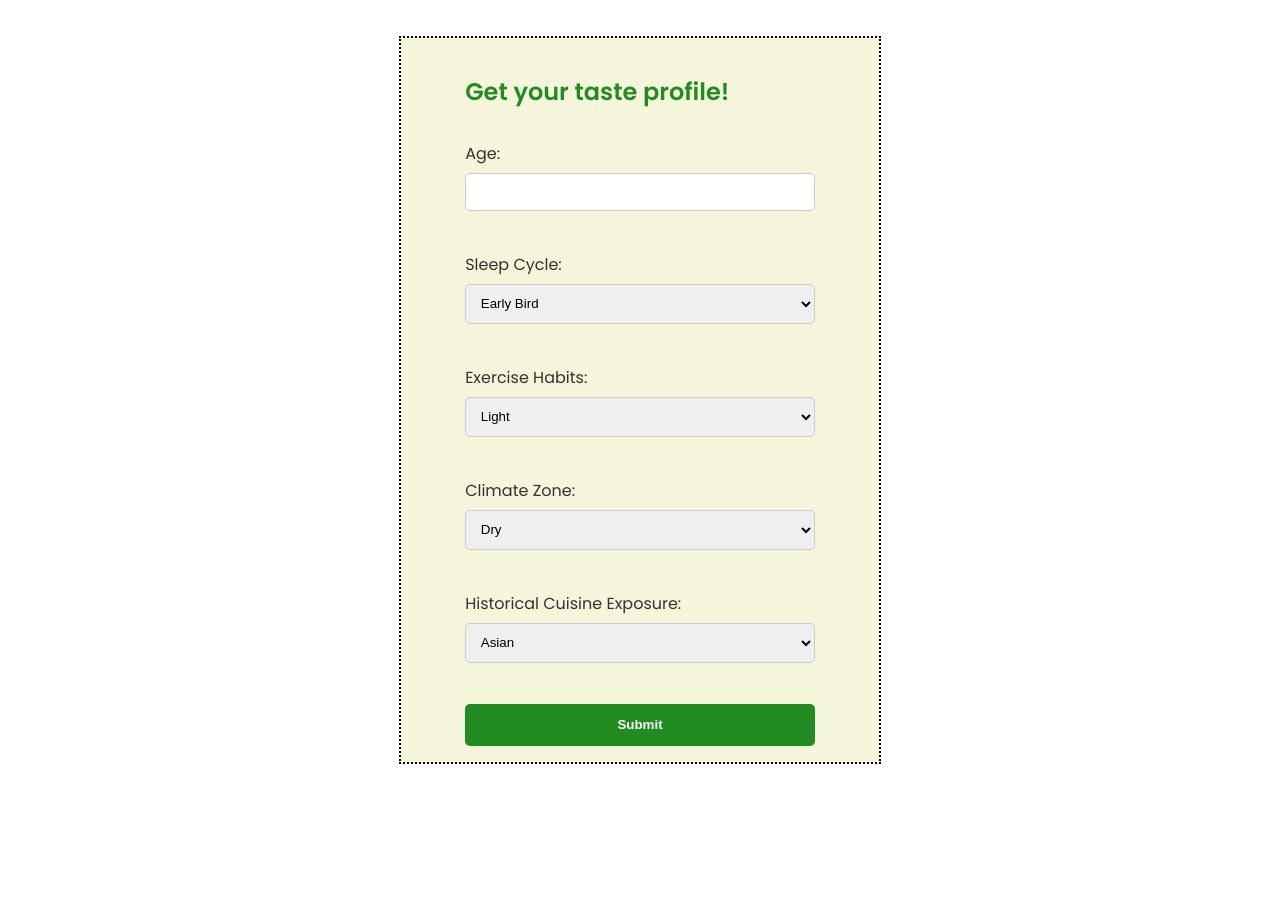
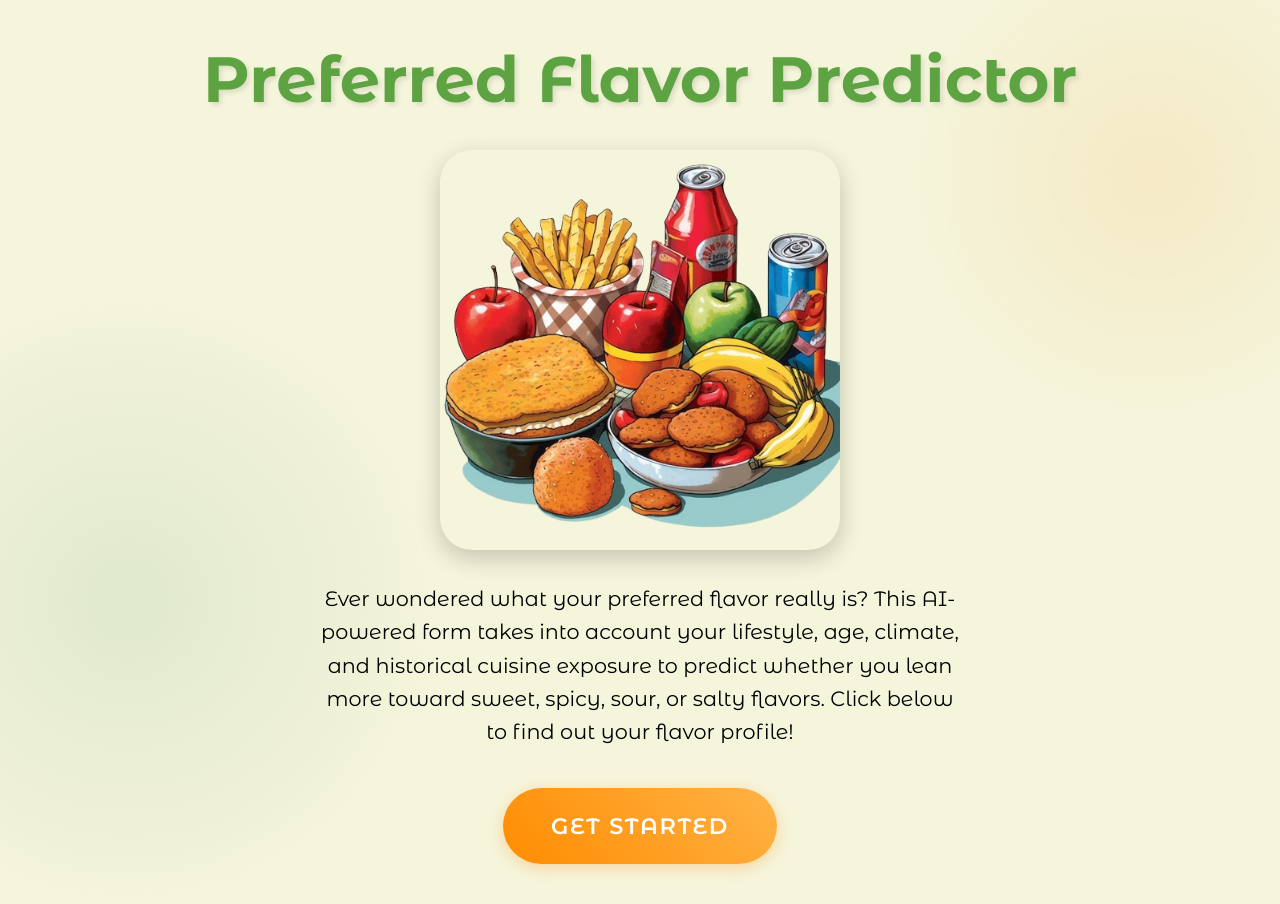
Before and after one commit to emilydma08/flavorsense, a Flask app: page / in a window 1280 px wide. Before the commit the page ends 764 px from the top, so only its background shows below. Run offline with Flask 3, Linux system fonts and the light colour scheme; parts of the project's set-up code (start-up, migrations or seed data) failed here and were passed over.

Commit message:
improved styling

```diff
--- a/app.py
+++ b/app.py
@@ -51,6 +51,10 @@ model.load_state_dict(torch.load("best_model.pth", map_location=torch.device("cp
 model.eval()
 
 @app.route('/')
+def landing():
+    return render_template('landing.html')
+
+@app.route('/form')
 def form():
     return render_template('form.html')
 
--- a/static/styles.css
+++ b/static/styles.css
@@ -1,113 +1,311 @@
-@import url('https://fonts.googleapis.com/css2?family=Poppins:wght@400;600&display=swap');
+@import url('https://fonts.googleapis.com/css2?family=Montserrat+Alternates:ital,wght@0,100;0,200;0,300;0,400;0,500;0,600;0,700;0,800;0,900;1,100;1,200;1,300;1,400;1,500;1,600;1,700;1,800;1,900&display=swap');
+
+* {
+    margin: 0;
+    padding: 0;
+    box-sizing: border-box;
+}
+
+:root {
+    --dark-jungle-green: #5da341;
+    --bright-orange: #FF8C00;
+    --white: #FFFFFF;
+    --black: #000000;
+    --light-bg: #F0F8F0;
+    --cream: #F5F5DC;
+}
 
 body {
-    font-family: 'Poppins', sans-serif;
-    background-color: #FFFFFF;
-    color: #000000;
-    display: flex;
-    justify-content: center;
-    align-items: center;
+    font-family: 'Montserrat Alternates', sans-serif;
+    background: var(--cream);
+    color: var(--black);
     min-height: 100vh;
-    margin: 0;
+    position: relative;
+    overflow-x: hidden;
 }
 
-.container {
-    background-color: #f9f9f9;
-    padding: 2em;
-    border-radius: 10px;
-    box-shadow: 0 0 20px rgba(0, 0, 0, 0.1);
-    width: 100%;
-    max-width: 500px;
+/* Circular background shapes */
+body::before {
+    content: '';
+    position: fixed;
+    top: -10vh;
+    right: -10vw;
+    width: 40vw;
+    height: 40vw;
+    background: radial-gradient(circle, rgba(255, 140, 0, 0.1) 0%, transparent 70%);
+    border-radius: 50%;
+    z-index: -1;
+}
+
+body::after {
+    content: '';
+    position: fixed;
+    bottom: -15vh;
+    left: -15vw;
+    width: 50vw;
+    height: 50vw;
+    background: radial-gradient(circle, rgba(143, 188, 143, 0.2) 0%, transparent 70%);
+    border-radius: 50%;
+    z-index: -1;
+}
+
+/* Landing page styles */
+h1 {
+    font-size: clamp(2.5rem, 8vw, 4rem);
+    color: var(--dark-jungle-green);
+    text-align: center;
+    margin-bottom: 4vh;
+    font-weight: 700;
+    text-shadow: 0.2vw 0.2vw 0.4vw rgba(0, 0, 0, 0.1);
+}
+
+.landing-container {
+    display: flex;
+    flex-direction: column;
+    align-items: center;
+    justify-content: center;
+    min-height: 100vh;
+    padding: 5vh 5vw;
     text-align: center;
 }
 
+.landing-container img {
+    max-width: min(80vw, 25rem);
+    height: auto;
+    border-radius: 2rem;
+    box-shadow: 0 1vh 3vh rgba(0, 0, 0, 0.2);
+    margin-bottom: 4vh;
+}
+
+.landing-container p {
+    font-size: clamp(1rem, 2vw, 1.3rem);
+    line-height: 1.6;
+    max-width: min(90vw, 40rem);
+    margin-bottom: 5vh;
+    color: var(--black);
+    font-weight: 400;
+}
+
+.button {
+    display: inline-block;
+    background: linear-gradient(45deg, var(--bright-orange), #FFB347);
+    color: var(--white);
+    padding: clamp(1rem, 3vw, 1.5rem) clamp(2rem, 6vw, 3rem);
+    border-radius: 3rem;
+    text-decoration: none;
+    font-size: clamp(1.1rem, 4vw, 1.4rem);
+    font-weight: 600;
+    transition: all 0.3s ease;
+    box-shadow: 0 0.5vh 2vh rgba(255, 140, 0, 0.3);
+    text-transform: uppercase;
+    letter-spacing: 0.1rem;
+}
+
+.button:hover {
+    transform: translateY(-0.3vh);
+    box-shadow: 0 1vh 3vh rgba(255, 140, 0, 0.4);
+    background: linear-gradient(45deg, #FFB347, var(--bright-orange));
+}
+
+/* Form page styles */
+.page {
+    max-height: 150vh;
+    background: white;
+    border-radius: 2rem;
+    padding: clamp(3vh, 6vh, 8vh) clamp(4vw, 8vw, 6rem);
+    margin: 5vh auto;
+    max-width: min(90vw, 35rem);
+    box-shadow: 0 2vh 5vh rgba(0, 0, 0, 0.15);
+    position: relative;
+    overflow-y: auto;
+}
+
+.page::before {
+    content: '';
+    position: absolute;
+    top: -2rem;
+    left: -2rem;
+    width: 8rem;
+    height: 8rem;
+    background: radial-gradient(circle, rgba(255, 140, 0, 0.15) 0%, transparent 70%);
+    border-radius: 50%;
+    z-index: -1;
+}
+
 h2 {
-    color: #228B22; /* Jungle Green */
-    margin-right: 4vw;
+    color: var(--dark-jungle-green);
+    font-size: clamp(1.8rem, 6vw, 2.5rem);
+    text-align: center;
+    margin-bottom: 4vh;
+    font-weight: 600;
 }
 
 form {
-    margin-top: 2em;
-
-}
-
-.page{
-    border: 2px dotted black;
-    background-color: beige;
-    padding: 2vh 5vw;
+    display: flex;
+    flex-direction: column;
+    gap: 3vh;
 }
 
 label {
-    display: block;
-    margin-bottom: 1em;
-    color: #333;
-    text-align: left;
+    color: var(--black);
+    font-size: clamp(1rem, 3.5vw, 1.2rem);
+    font-weight: 500;
+    margin-bottom: 1vh;
 }
 
 input, select {
     width: 100%;
-    padding: 0.8em;
-    border: 1px solid #ccc;
-    border-radius: 5px;
-    box-sizing: border-box;
-    margin-top: 0.5em;
-    transition: border-color 0.3s;
+    padding: clamp(1rem, 3vw, 1.2rem);
+    border: 0.2rem solid beige;
+    border-radius: 1rem;
+    font-family: 'Montserrat Alternates', sans-serif;
+    font-size: clamp(0.9rem, 3vw, 1.1rem);
+    background: var(--white);
+    transition: all 0.3s ease;
+    margin-top: 1vh;
 }
 
 input:focus, select:focus {
-    border-color: #FF8C00; /* Bright Orange */
+    border-color: var(--bright-orange);
     outline: none;
+    box-shadow: 0 0 0 0.3rem rgba(255, 140, 0, 0.2);
+    transform: scale(1.02);
 }
 
 button {
-    width: 100%;
-    padding: 1em;
-    background-color: #228B22; /* Jungle Green */
-    color: #FFFFFF;
+    background: linear-gradient(45deg, var(--dark-jungle-green), #6db349);
+    color: var(--white);
     border: none;
-    border-radius: 5px;
+    padding: clamp(1.2rem, 4vw, 1.5rem);
+    border-radius: 2rem;
+    font-family: 'Montserrat Alternates', sans-serif;
+    font-size: clamp(1.1rem, 4vw, 1.3rem);
+    font-weight: 600;
     cursor: pointer;
-    font-weight: 600;
-    transition: background-color 0.3s;
+    margin-top: 2vh;
+    text-transform: uppercase;
+    letter-spacing: 0.1rem;
+    opacity: 1;
 }
 
 button:hover {
-    background-color: #FF8C00; /* Bright Orange */
+    background: linear-gradient(45deg, var(--bright-orange), #FFB347);
+    transform: translateY(-0.2vh);
+    box-shadow: 0 1vh 2vh rgba(255, 140, 0, 0.3);
 }
 
-@media (max-width: 600px) {
-    .container {
-        padding: 1.5em;
-    }
+/* Result page styles */
+.container {
+    display: flex;
+    flex-direction: column;
+    align-items: center;
+    justify-content: center;
+    min-height: 100vh;
+    padding: 5vh 5vw;
+    text-align: center;
+    background: white;
+    border-radius: 2rem;
+    margin: 5vh auto;
+    max-width: min(90vw, 35rem);
+    box-shadow: 0 2vh 5vh rgba(0, 0, 0, 0.15);
+    position: relative;
+}
+
+.container::before {
+    content: '';
+    position: absolute;
+    top: -3rem;
+    right: -3rem;
+    width: 10rem;
+    height: 10rem;
+    background: radial-gradient(circle, rgba(143, 188, 143, 0.2) 0%, transparent 70%);
+    border-radius: 50%;
+    z-index: -1;
 }
 
 .prediction {
-    font-size: 2em;
-    font-weight: 600;
-    color: #FF8C00; /* Bright Orange */
-    margin: 1em 0;
+    font-size: clamp(2rem, 8vw, 3.5rem);
+    font-weight: 700;
+    color: var(--bright-orange);
+    margin: 4vh 0;
     animation: fadeIn 1s ease-in-out;
+    text-shadow: 0.1rem 0.1rem 0.3rem rgba(255, 140, 0, 0.3);
 }
 
 @keyframes fadeIn {
     from {
         opacity: 0;
-        transform: scale(0.9);
+        transform: scale(0.8) translateY(2vh);
     }
     to {
         opacity: 1;
-        transform: scale(1);
+        transform: scale(1) translateY(0);
     }
 }
 
 .back-link {
     display: inline-block;
-    margin-top: 1em;
-    color: #228B22; /* Jungle Green */
+    margin-top: 4vh;
+    color: var(--dark-jungle-green);
     text-decoration: none;
-    transition: color 0.3s;
+    font-size: clamp(1.1rem, 4vw, 1.3rem);
+    font-weight: 500;
+    padding: 1rem 2rem;
+    border: 0.2rem solid var(--dark-jungle-green);
+    border-radius: 2rem;
+    transition: all 0.3s ease;
 }
 
 .back-link:hover {
-    color: #FF8C00; /* Bright Orange */
+    background: var(--dark-jungle-green);
+    color: var(--white);
+    transform: translateY(-0.2vh);
 }
+
+/* Responsive adjustments */
+@media (max-width: 48rem) {
+    .page, .container {
+        margin: 2vh auto;
+        padding: clamp(2vh, 4vh, 5vh) clamp(3vw, 5vw, 4rem);
+    }
+
+    form {
+        gap: 2vh;
+    }
+
+    body::before, body::after {
+        display: none;
+    }
+}
+
+@media (max-height: 40rem) {
+    .page {
+        max-height: none;
+        min-height: auto;
+    }
+}
+
+/* Additional circular decorations */
+.page::after {
+    content: '';
+    position: absolute;
+    bottom: -1rem;
+    right: -1rem;
+    width: 6rem;
+    height: 6rem;
+    background: radial-gradient(circle, rgba(143, 188, 143, 0.1) 0%, transparent 70%);
+    border-radius: 50%;
+    z-index: -1;
+}
+
+.container::after {
+    content: '';
+    position: absolute;
+    bottom: -2rem;
+    left: -2rem;
+    width: 8rem;
+    height: 8rem;
+    background: radial-gradient(circle, rgba(255, 140, 0, 0.1) 0%, transparent 70%);
+    border-radius: 50%;
+    z-index: -1;
+}
--- a/templates/form.html
+++ b/templates/form.html
@@ -9,7 +9,7 @@
     <div class="page">
     <h2>Get your taste profile!</h2>
     <form action="/predict" method="post">
-        <label>Age: <input type="number" name="age" /></label><br>
+        <label>Age: <input type="number" name="age" required/></label><br>
         <label>Sleep Cycle:
             <select name="sleep_cycle">
                 <option value="Early Bird">Early Bird</option>
--- /dev/null
+++ b/templates/landing.html
@@ -0,0 +1,18 @@
+<!DOCTYPE html>
+<html lang="en">
+<head>
+    <meta charset="UTF-8">
+    <meta name="viewport" content="width=device-width, initial-scale=1.0">
+    <title>Document</title>
+    <link rel="stylesheet" href="{{ url_for('static', filename='styles.css') }}">
+</head>
+<body>
+    <div class="landing-container">
+        <h1>Preferred Flavor Predictor</h1>
+        <img src="{{ url_for('static', filename='diff-foods.png') }}" alt="Different Foods">
+        <p>Ever wondered what your preferred flavor really is?
+This AI-powered form takes into account your lifestyle, age, climate, and historical cuisine exposure to predict whether you lean more toward sweet, spicy, sour, or salty flavors. Click below to find out your flavor profile!</p>
+        <a href="/form" class="button">Get Started</a>
+    </div>
+    </body>
+</html>
--- a/templates/result.html
+++ b/templates/result.html
@@ -5,11 +5,6 @@
     <meta name="viewport" content="width=device-width, initial-scale=1.0">
     <title>Prediction Result</title>
     <link rel="stylesheet" href="{{ url_for('static', filename='styles.css') }}">
-    <style>
-        body{
-            background-color: beige;
-        }
-    </style>
 </head>
 <body>
     <div class="container">
```
Also changed, not shown: static/diff-foods.png (added).
